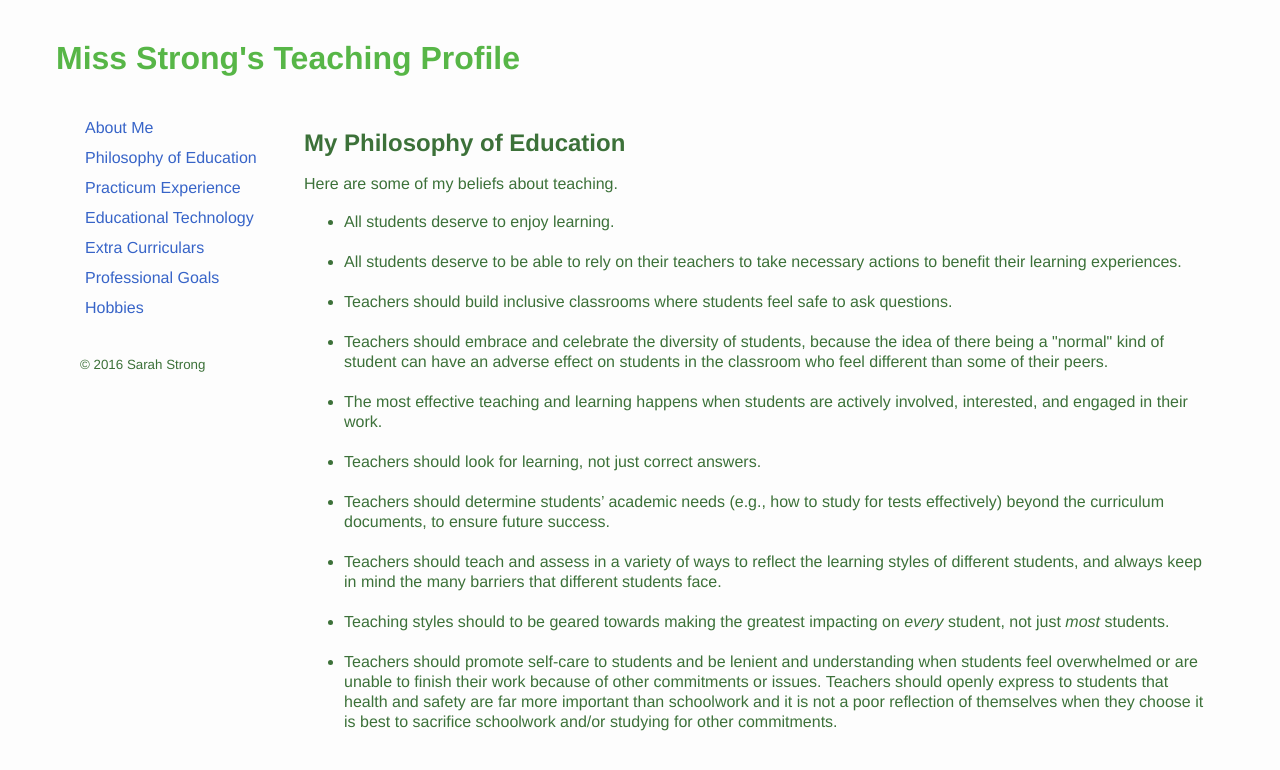
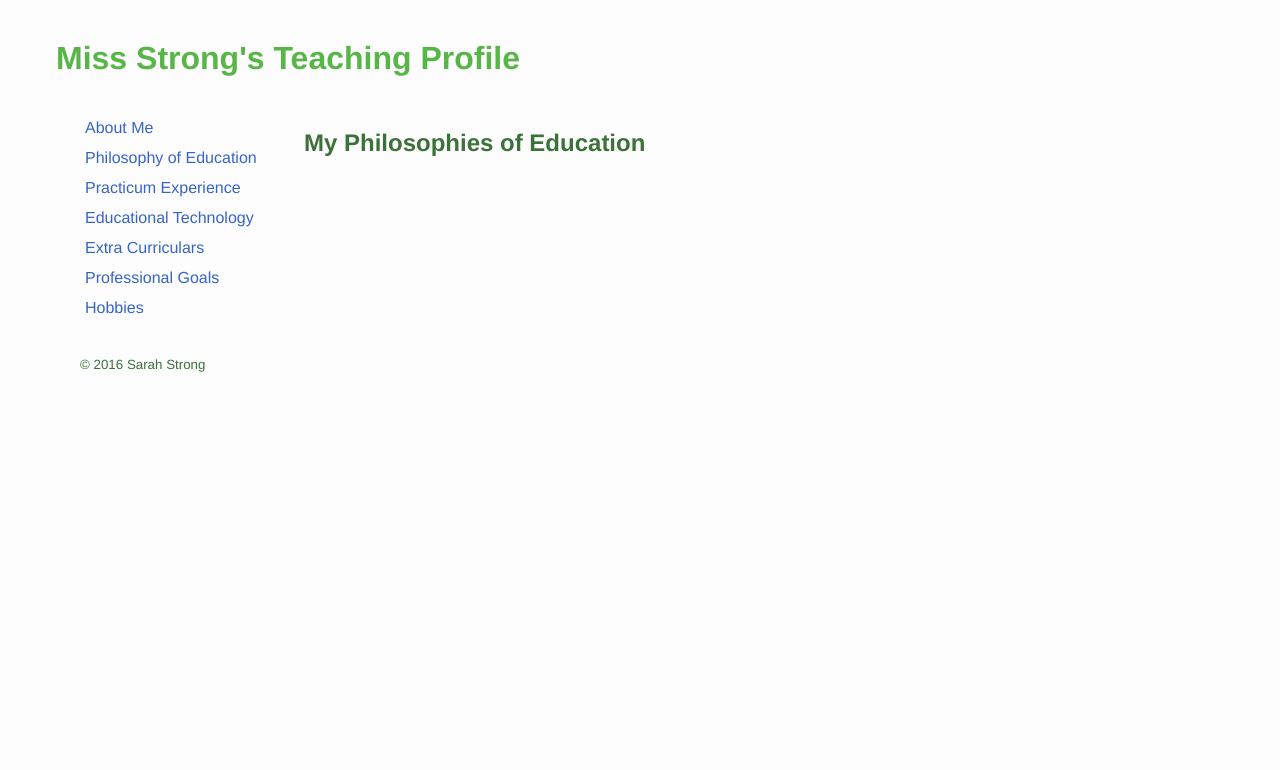
Before and after one commit to sarahstrong314/sarahstrong.ca, a Jekyll site: the page built from philosophy-of-education.html, in a window 1280 px wide. Shown: the top 770 px of the page. Built offline with Jekyll 4.4.1, drawn with Linux system fonts in a browser that asks for light colours; nearby versions of some CDN libraries; library files that are not in the unit come from our copies; Markdown is read by kramdown in place of the engine named in the settings.

Commit message:
Relocated beliefs about teaching

```diff
--- a/philosophy-of-education.html
+++ b/philosophy-of-education.html
@@ -1,35 +1,11 @@
 ---
 layout: default
-title: Philosophy of Education
+title: Philosophies of Education
 ---
 
-<div id="Philosophy of Education">
+<div id="Philosophies of Education">
 
-<h2>My Philosophy of Education</h2>
-
-<p>Here are some of my beliefs about teaching.</p>
-
-<ul>
-  <li> All students deserve to enjoy learning.</li>
-  <br />
-  <li> All students deserve to be able to rely on their teachers to take necessary actions to benefit their learning experiences.</li>
-  <br />
-  <li> Teachers should build inclusive classrooms where students feel safe to ask questions.</li>
-  <br />
-  <li> Teachers should embrace and celebrate the diversity of students, because the idea of there being a "normal" kind of student can have an adverse effect on students in the classroom who feel different than some of their peers.</li>
-  <br />
-  <li> The most effective teaching and learning happens when students are actively involved, interested, and engaged in their work.</li>
-  <br />
-  <li> Teachers should look for learning, not just correct answers.</li>
-  <br />
-  <li> Teachers should determine students’ academic needs (e.g., how to study for tests effectively) beyond the curriculum documents, to ensure future success.</li>
-  <br />
-  <li> Teachers should teach and assess in a variety of ways to reflect the learning styles of different students, and always keep in mind the many barriers that different students face.</li>
-  <br />
-  <li> Teaching styles should to be geared towards making the greatest impacting on <i>every</i> student, not just <i>most</i> students.</li>
-  <br />
-  <li> Teachers should promote self-care to students and be lenient and understanding when students feel overwhelmed or are unable to finish their work because of other commitments or issues. Teachers should openly express to students that health and safety are far more important than schoolwork and it is not a poor reflection of themselves when they choose it is best to sacrifice schoolwork and/or studying for other commitments.</li>
-</ul>
+<h2>My Philosophies of Education</h2>
 
 <!--
 <h2>My Philosophy of Teaching Mathematics</h2>
@@ -43,6 +19,6 @@ title: Philosophy of Education
 
 <!--<h3>My Philosophy of Teaching Computer Science</h3>
 
-<p>TODO</p>
+TODO
 -->
 </div>
```
